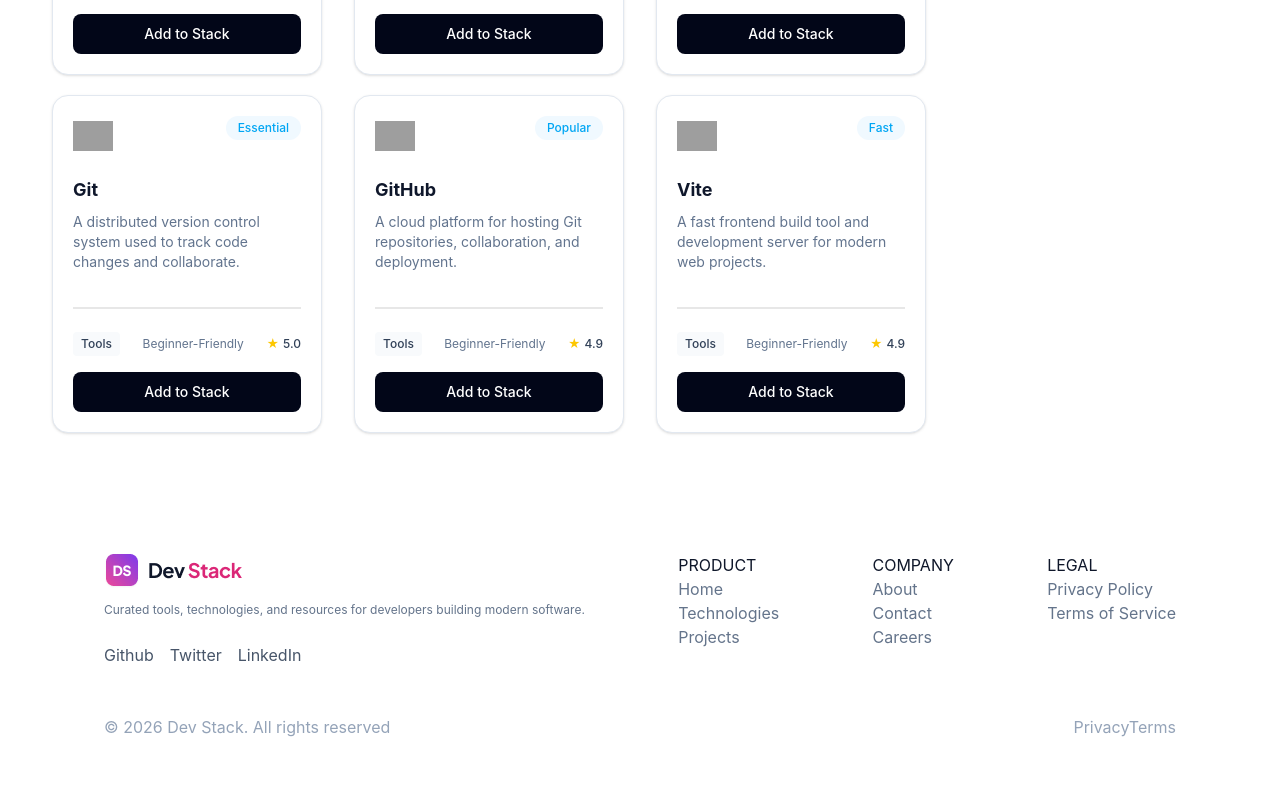
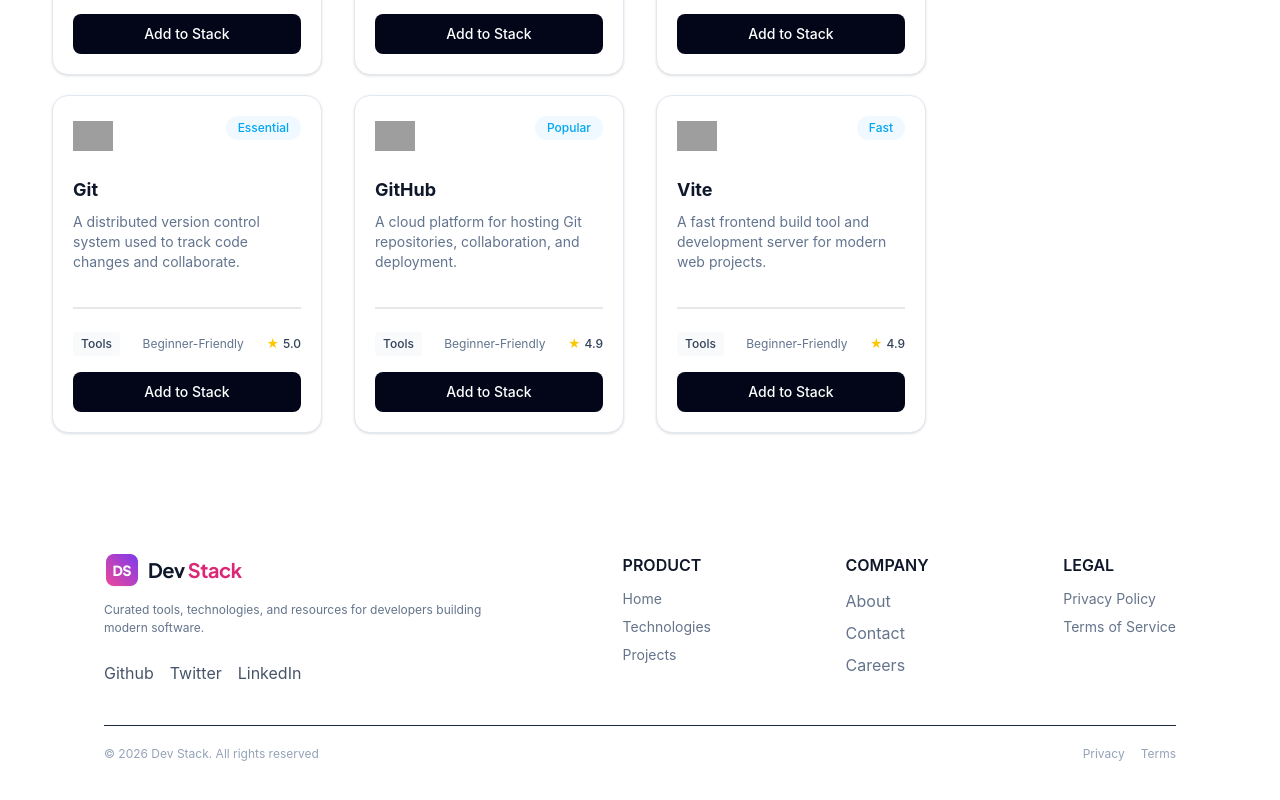
Before and after one commit to tahera-islam/Dev-Stack-Builder, a React (Vite) app: page / in a window 1280 px wide. Shown: the part 1869-2669 px from the top of the page. Built offline with nearby package versions, Linux system fonts and the light colour scheme; grey boxes are pictures that could not be loaded.

Commit message:
Updated Footer

```diff
--- a/src/components/Footer.tsx
+++ b/src/components/Footer.tsx
@@ -5,9 +5,9 @@
         <>
             <div className='mt-16 mb-12 mx-5
         md:mx-18 px-5 md:px-8'>
-                <div className='flex justify-between pb-12'>
-                    <div>
-                        <img src={FooterLogo} className='mb-3 ' alt="" />
+                <div className='flex flex-col md:flex-row md:justify-between gap-8 md:gap-12 pb-10'>
+                    <div className='max-w-sm'>
+                        <img src={FooterLogo} className='mb-3 ' alt="Dev Stack" />
                         <p className='text-[12px] leading-4.5 text-[#64748B] mb-3 '>Curated tools, technologies, and resources for developers building
                             modern software.</p>
                         <ul className='text-[#475569] pt-3 flex gap-4'>
@@ -19,8 +19,8 @@
 
 
                     <div>
-                        <h4 className='text-[#0F172A]'>PRODUCT</h4>
-                        <ul className='text-[#64748B]'>
+                        <h4 className='text-[#0F172A] font-semibold mb-3'>PRODUCT</h4>
+                        <ul className='text-[#64748B] space-y-2 text-sm'>
                             <li><a href="">Home</a></li>
                             <li><a href="">Technologies</a></li>
                             <li><a href="">Projects</a></li>
@@ -29,8 +29,8 @@
 
 
                     <div>
-                        <h3 className='text-[#0F172A]'>COMPANY</h3>
-                        <ul className='text-[#64748B]'>
+                        <h4 className='text-[#0F172A] font-semibold mb-3'>COMPANY</h4>
+                        <ul className='text-[#64748B]  space-y-2 text-sm"'>
                             <li><a href="">About</a></li>
                             <li><a href="">Contact</a></li>
                             <li><a href="">Careers</a></li>
@@ -39,8 +39,8 @@
 
 
                     <div>
-                        <h5 className='text-[#0F172A]'>LEGAL</h5>
-                        <ul className='text-[#64748B]'>
+                        <h4 className='text-[#0F172A] font-semibold mb-3'>LEGAL</h4>
+                        <ul className='text-[#64748B] space-y-2 text-sm'>
                             <li><a href="">Privacy Policy</a></li>
                             <li><a href="">Terms of Service</a></li>
                         </ul>
@@ -48,9 +48,9 @@
                 </div>
 
 
-                <div className='flex justify-between text-[#94A3B8]'>
+                <div className='justify-between  border-t border-slate-800 pt-5 flex flex-col md:flex-row md:justify-between gap-3 text-[#94A3B8] text-xs'>
                     <p>© 2026 Dev Stack. All rights reserved</p>
-                    <div>
+                    <div className='flex gap-4'>
                         <a href="">Privacy</a>
                         <a href="">Terms</a>
                     </div>
```
